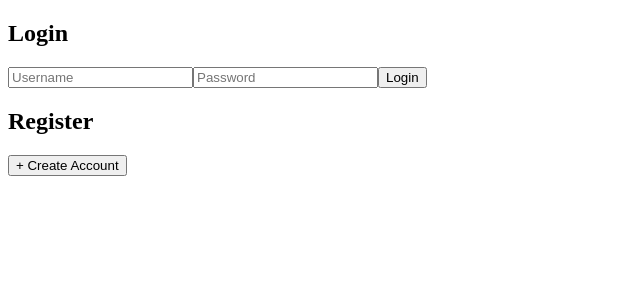
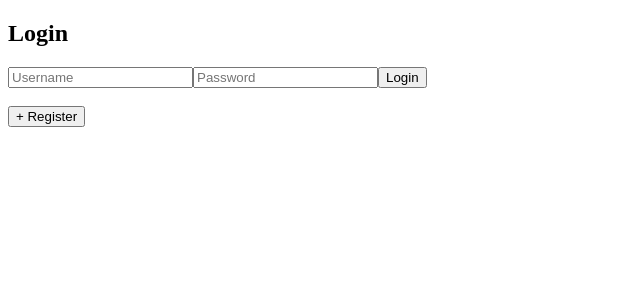
Before and after one commit to Orbasker/SQL-advance-final-proj, a Next.js app: page /login in a window 1280 px wide. Shown: the top 300 px of the page, without its empty margins (0-640 px from the left). Built offline with nearby package versions, Linux system fonts and the light colour scheme.

Commit message:
updated register visuals

```diff
--- a/pages/login.js
+++ b/pages/login.js
@@ -83,16 +83,16 @@ export default function LoginPage() {
                     </button>
                 </form>
             </div>
+            <br></br>
             <div className="bg-white p-6 rounded-lg shadow-lg w-96">
-                <h2 className="text-xl font-bold mb-4">Register</h2>
                 <button onClick={() => setShowForm(true)} className="bg-green-500 text-white px-4 py-2 rounded shadow">
-                    + Create Account
+                    + Register
                 </button>
             </div>
 
             {showForm && (
                 <div className="bg-white p-6 rounded-lg shadow-lg max-w-lg mx-auto">
-                    <h2 className="text-xl font-bold mb-4">Create User</h2>
+                    <h2 className="text-xl font-bold mb-4">Create New User</h2>
                     {error && <p className="text-red-500">{error}</p>}
                     <form onSubmit={handleCreateUser} className="space-y-4">
                         <input
```
